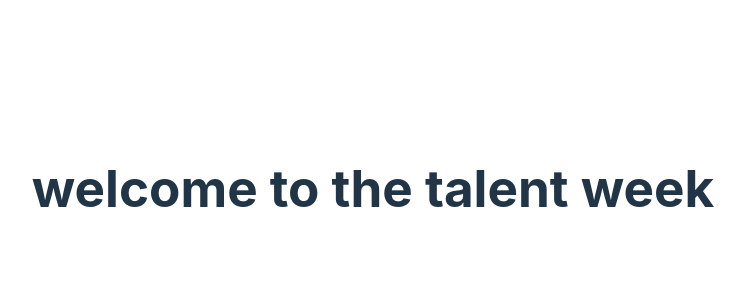
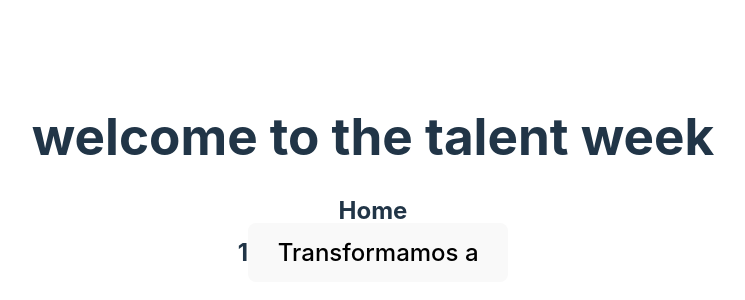
Before and after one commit to diegos35/react-from-0-viteJs, a React (Vite) app: page / in a window 1280 px wide. Shown: the part 212-512 px from the top of the page, without its empty margins (267-1012 px from the left). Built offline with nearby package versions, Linux system fonts and the light colour scheme.

Commit message:
var without state

```diff
--- a/src/App.jsx
+++ b/src/App.jsx
@@ -1,6 +1,7 @@
 import { useState } from 'react'
 import reactLogo from './assets/react.svg'
 import './App.css'
+import Home from './pages/Home'
 
 function App() {
   const [count, setCount] = useState(0)
@@ -10,6 +11,9 @@ function App() {
       <h1>
         welcome to the talent week
       </h1>
+      <h2>
+      <Home/>
+      </h2>
     </div>
   )
 }
--- a/src/pages/Home.jsx
+++ b/src/pages/Home.jsx
@@ -1,7 +1,19 @@
 
 function Home() {
-  return (
-    <div>Home</div>
+  let a = 1;
+  const handleClick = () => {
+    a = 10;
+  }
+    return (
+        <div>
+            <div>Home</div>
+            <span>{a}</span>
+            <button onClick={handleClick}>Transformamos a</button>
+        </div>
+        /* <> tag vacio
+            <div>Home</div>
+            <span>{a}</span>
+        </> */
   )
 }
 
```
